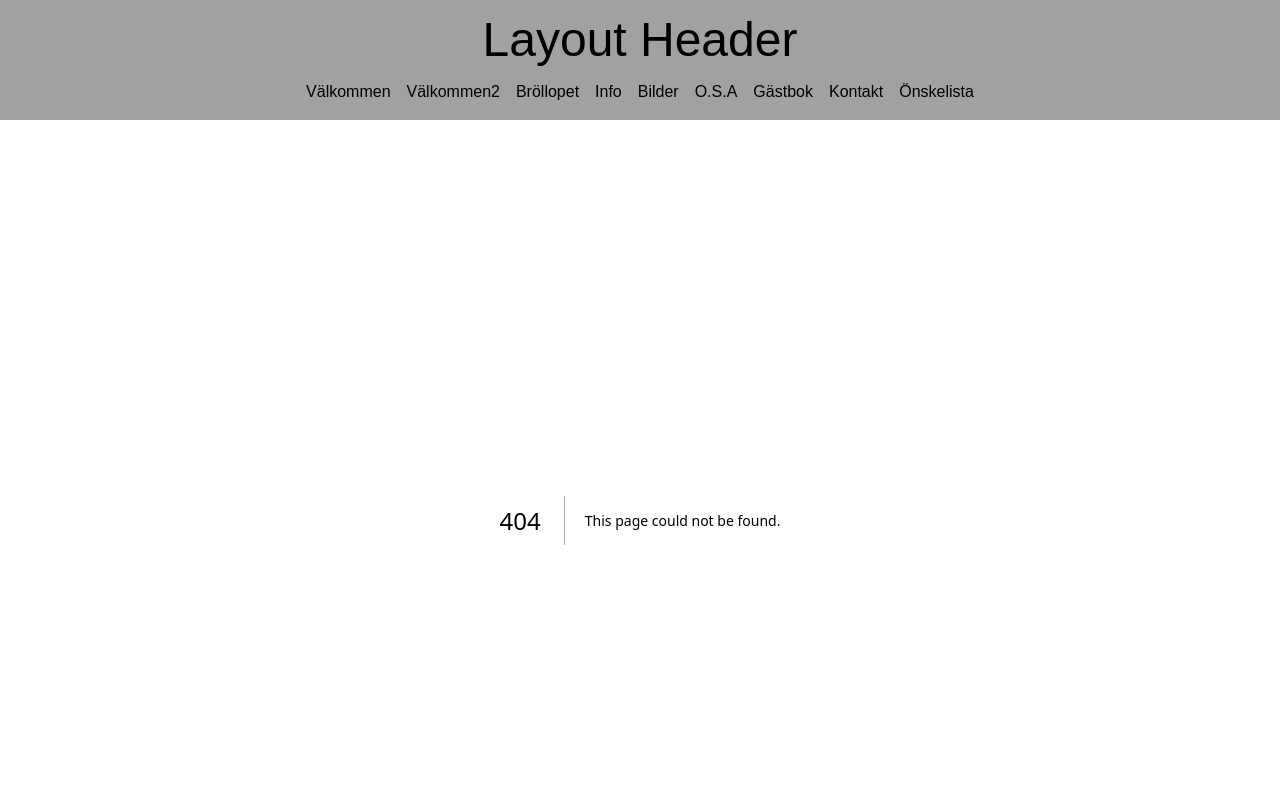
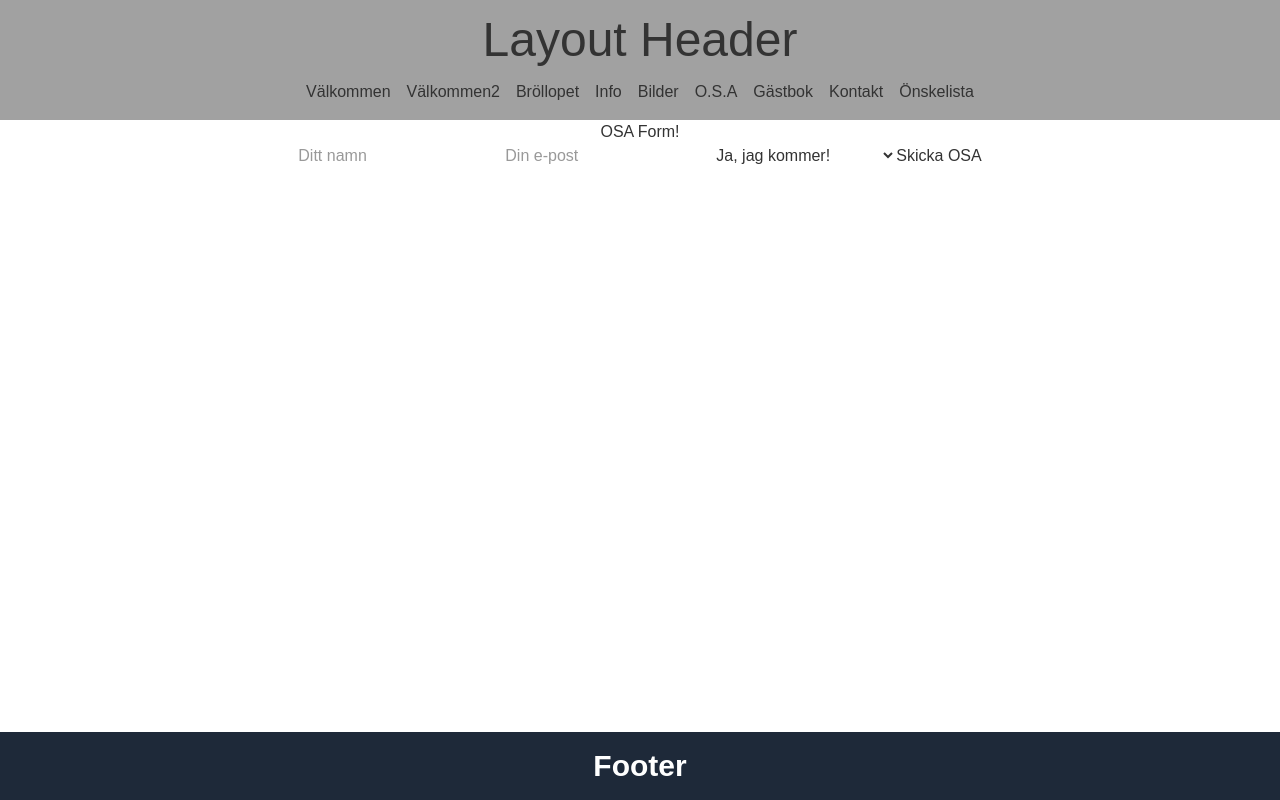
Before and after one commit to Stalis1/Brollop, a Next.js app in the folder Web/: page /osa in a window 1280 px wide. Before the commit this address had no page. Shown: the top 800 px of the page. Built offline with nearby package versions, Linux system fonts and the light colour scheme.

Commit message:
test osa

```diff
--- /dev/null
+++ b/Web/src/app/osa/page.tsx
@@ -0,0 +1,14 @@
+export default function Page(){
+    return <div className="flex flex-col items-center ">
+        <div className="">OSA Form!</div>
+        <form action="https://docs.google.com/forms/d/e/XXXXXXX/formResponse" method="POST">
+            <input type="text" name="entry.123456789" placeholder="Ditt namn" required />
+            <input type="email" name="entry.987654321" placeholder="Din e-post" required />
+            <select name="entry.567890123">
+                <option value="Ja, jag kommer!">Ja, jag kommer!</option>
+                <option value="Nej, jag kan tyvärr inte.">Nej, jag kan tyvärr inte.</option>
+            </select>
+            <button type="submit">Skicka OSA</button>
+        </form>
+    </div>
+}
--- a/Web/src/components/header.tsx
+++ b/Web/src/components/header.tsx
@@ -11,7 +11,7 @@ export const Header = ({ title, subTitle }: { title?: string; subTitle?: string
                 <MenuItem link="/" title="Bröllopet"/>
                 <MenuItem link="/info" title="Info"/>
                 <MenuItem link="/" title="Bilder"/>
-                <MenuItem link="/" title="O.S.A"/>
+                <MenuItem link="/osa" title="O.S.A"/>
                 <MenuItem link="/" title="Gästbok"/>
                 <MenuItem link="/" title="Kontakt"/>
                 <MenuItem link="/" title="Önskelista"/>
```
